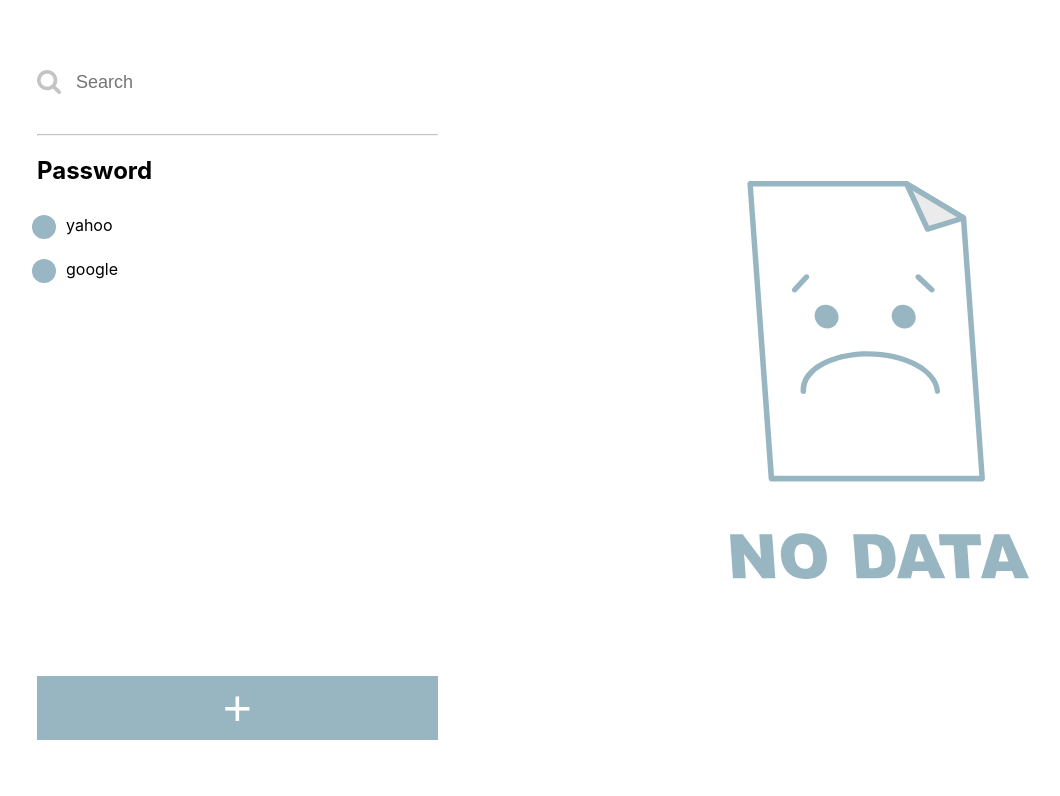
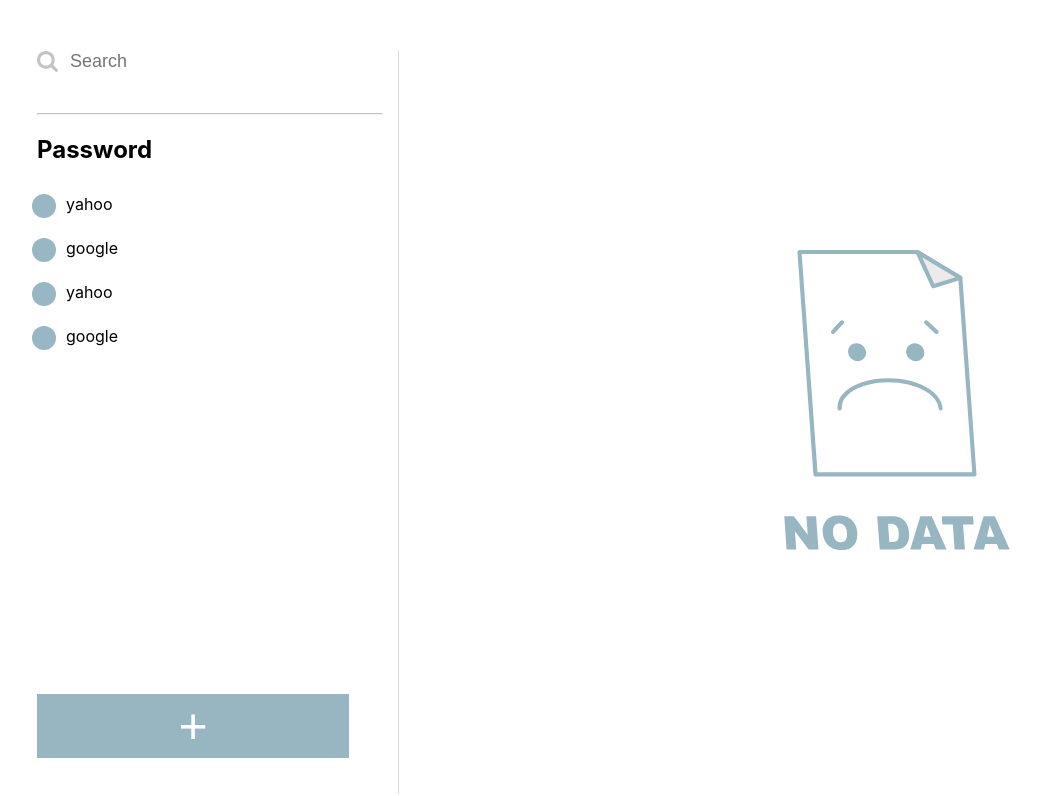
Before and after one commit to AlirezaArc74/aasood, a Next.js app: page /list in a window 1280 px wide. Shown: the top 796 px of the page, without its empty margins (23-1083 px from the left). Built offline with nearby package versions, Linux system fonts and the light colour scheme.

Commit message:
fixed-bugs

```diff
--- a/components/add/Add.module.scss
+++ b/components/add/Add.module.scss
@@ -5,15 +5,14 @@
 .main {
   background-color: $container-bg;
   position: absolute;
-  left: 700px;
-  top: 150px;
+  margin-left: 550px;
+  top: 130px;
   width: 45%;
-  height: 70%;
+  height: 71%;
+  z-index: 1000;
 }
 
 .closeModal {
-  position: absolute;
-  right: 0px;
   cursor: pointer;
 }
 
--- a/components/add/AddComponent.jsx
+++ b/components/add/AddComponent.jsx
@@ -33,6 +33,7 @@ const Add = () => {
       <>
         <section className={styles.main}>
           <div
+            dir="rtl"
             onClick={() => setShowAddModal(false)}
             className={styles.closeModal}
           >
@@ -97,7 +98,11 @@ const Add = () => {
             />
           </div>
 
-          <button onClick={(e) => handleProfileData(e)} className={styles.btn}>
+          <button
+            dir="rtl"
+            onClick={(e) => handleProfileData(e)}
+            className={styles.btn}
+          >
             ok
           </button>
         </section>
--- a/components/desktop/DesktopComponent.jsx
+++ /dev/null
@@ -1,17 +0,0 @@
-// Next Component
-import Image from "next/image";
-
-const Desktop = () => {
-  return (
-    <>
-      <Image
-        src="/images/Desktop - 5.svg"
-        alt="desktop"
-        layout="fill"
-        objectFit="none"
-      />
-    </>
-  );
-};
-
-export default Desktop;
--- a/components/prfileDetail/ProfileDetail.module.scss
+++ b/components/prfileDetail/ProfileDetail.module.scss
@@ -9,9 +9,7 @@
   display: flex;
   align-items: center;
   justify-content: space-between;
-  // margin-top: 30px;
   border-bottom: 1px solid $base-side-grey;
-  // width: 60%;
 }
 
 .centerTagInJustify {
--- a/components/profile/Profile.module.scss
+++ b/components/profile/Profile.module.scss
@@ -1,20 +1,18 @@
-@import '../../styles/colors.module.scss';
-
+@import "../../styles/colors.module.scss";
 
 .main {
   background-color: $container-bg;
   position: absolute;
-  left: 700px;
-  top: 180px;
-  width: 45%;
-  height: 70%;
+  left: 520px;
+  top: 130px;
+  width: 52%;
+  height: 55%;
 }
 
 .nameHeader {
   display: flex;
   justify-content: space-between;
   align-items: center;
-
 }
 
 .name {
@@ -48,6 +46,6 @@
 
 .hrLine {
   background-color: $base-hrLine;
-  opacity: .6;
+  opacity: 0.6;
   margin-top: 60px;
 }
--- a/components/side/Side.module.scss
+++ b/components/side/Side.module.scss
@@ -3,38 +3,54 @@
 .main {
   position: absolute;
   background-color: $container-bg;
+  width: 33%;
   height: 100%;
-  width: 36%;
   padding-left: 60px;
-  padding-top: 70px;
+
+}
+
+.container {
+  border-right: 1px solid $base-border-color;
+  height: 93%;
+  margin-top: 50px;
 }
 
 .searchInput {
   outline: none;
   border: unset;
   font-size: 18px;
-  padding-left: 15px;
   color: #919191;
+  width: 100%;
+  margin-left: 10px;
 }
 
 .imgInputContainer {
   display: flex;
+  justify-content: space-between;
+  margin-right: 100px;
 }
 
 .hrLine {
   margin-top: 40px;
-  background-color: $base-hrLine;
+  margin-right: 15px;
+  background-color: $base-border-color;
   opacity: 0.6;
+}
+
+.btnContainer {
+
+ z-index: 200;
+ margin-top: -100px;
+  padding-right: 50px;
 }
 
 .addButton {
   background-color: $base-side-grey;
   border: unset;
   color: $container-bg;
-  width: 87%;
+  width: 100%;
   height: 64px;
   font-size: 50px;
-  position: absolute;
   bottom: 60px;
   cursor: pointer;
 }
@@ -54,3 +70,11 @@
   margin-left: -15px;
   padding: 0;
 }
+
+.image {
+  position: absolute;
+  width: 240px;
+  height: 300px;
+  margin-top: 250px;
+  margin-left: 800px;
+}
--- a/components/side/SideComponent.jsx
+++ b/components/side/SideComponent.jsx
@@ -79,6 +79,7 @@ const Side = (props) => {
   return (
     <>
       <section className={styles.main}>
+        <div className={styles.container}>
           <div className={styles.imgInputContainer}>
             <Image
               src="/../images/Vector.svg"
@@ -97,13 +98,28 @@ const Side = (props) => {
           <hr className={styles.hrLine} />
 
           {renderList()}
+        </div>
 
+        <div className={styles.btnContainer}>
           <button onClick={() => handleModal()} className={styles.addButton}>
             +
           </button>
+        </div>
       </section>
 
+      <div className={styles.image}>
+        <Image
+          src="/../../images/Group 3.svg"
+          layout="fill"
+          // height={300}
+          // width={240}
+          alt="img"
+        />
+      </div>
+
       <section> {showAddModal ? <Add /> : null} </section>
+
+
 
       <section>{showProfileModal ? <Profile /> : null}</section>
     </>
--- a/context/UserContext.js
+++ b/context/UserContext.js
@@ -7,6 +7,20 @@ const UserContextProvider = ({ children }) => {
   const [userProfile, setUserProfile] = useState({});
   const [showAddModal, setShowAddModal] = useState(false);
   const [data, setData] = useState([
+    {
+      id: 0,
+      name: "yahoo",
+      password: "$43@fd%^bc",
+      username: "G-GGOOL",
+      url: "www.yahoo.com",
+    },
+    {
+      id: 1,
+      name: "google",
+      password: "$3%356!de",
+      username: "g_goole",
+      url: "www.google.com",
+    },
     {
       id: 0,
       name: "yahoo",
--- a/pages/list.js
+++ b/pages/list.js
@@ -1,5 +1,4 @@
 // Components
-import Desktop from "../components/desktop/DesktopComponent.jsx";
 import Side from "../components/side/SideComponent.jsx";
 
 
@@ -8,7 +7,6 @@ const List = () => {
   return (
     <>
       <div>
-          <Desktop />
           <Side />
       </div>
     </>
--- a/styles/colors.module.scss
+++ b/styles/colors.module.scss
@@ -7,4 +7,5 @@ $black: #212224;
 $bg-login: #c9bdc7;
 $bg-manHolder: #00264d;
 $base-side-grey: #98b6c1;
-$base-hrLine: #919191
+$base-hrLine: #919191;
+$base-border-color: #dadadb;
```
Also changed, not shown: public/images/Group 3.svg (added). Lines whose indentation alone changed are shown as unchanged.
